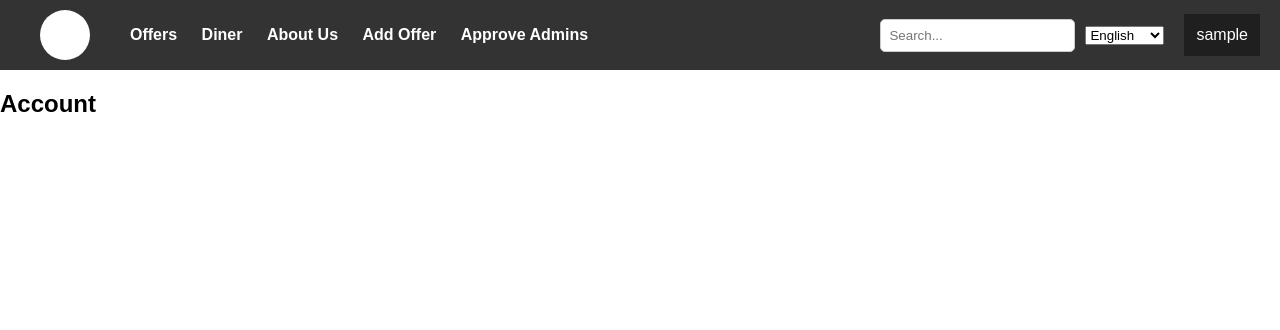
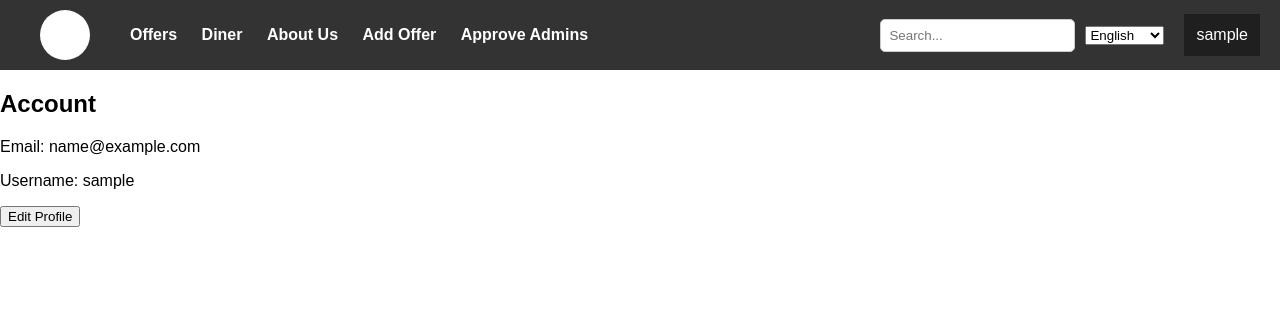
Before and after one commit to ivo5055/Project, a PHP site: page /profile.php in a window 1280 px wide. Shown: the top 330 px of the page. Run offline with PHP 8.4, Linux system fonts and the light colour scheme; the visitor is signed in with stand-in values (Sample User, id 1).

Commit message:
22.05.24

```diff
--- a/elements/header.php
+++ b/elements/header.php
@@ -1,4 +1,6 @@
-<?php session_start();
+<?php
+
+if(!isset($_SESSION['Id']))session_start();
 
 ?>
 
@@ -32,6 +34,7 @@
             echo '<button class="dropbtn" onclick="toggleDropdown()">' . $_SESSION['username'] . '</button>';
             echo '<div class="dropdown-content" id="myDropdown">';
             echo '<a href="profile.php">Profile</a>';
+            echo '<a href="profile.php">Bookmark</a>';
             echo '<a href="includes/logout.php">Logout</a>';
             echo '</div>';
             echo '</div>';
--- a/includes/addOfferI.php
+++ b/includes/addOfferI.php
@@ -14,6 +14,7 @@ if ($_SERVER["REQUEST_METHOD"] == "POST") {
     $price = $_POST["price"];
     $room_number = $_POST["room_number"];
     $room_capacity = $_POST["room_capacity"];
+    $gender_R = $_POST["gender_R"];
 
 
     try {
@@ -63,9 +64,9 @@ if ($_SERVER["REQUEST_METHOD"] == "POST") {
         }
 
         // Insert offer data into database
-        $queryInsert = "INSERT INTO room (description, price,image_url, room_number, room_capacity) VALUES (?, ?, ?, ?, ?)";
+        $queryInsert = "INSERT INTO room (description, price,image_url, room_number, room_capacity, gender_R) VALUES (?, ?, ?, ?, ?, ?)";
         $stmtInsert = $pdo->prepare($queryInsert);
-        $stmtInsert->execute([$description, $price,$new_img_name, $room_number, $room_capacity]);
+        $stmtInsert->execute([$description, $price,$new_img_name, $room_number, $room_capacity, $gender_R]);
 
         // Redirect to offers page after adding offer
         header("Location: ../offers.php");
--- a/includes/login.php
+++ b/includes/login.php
@@ -20,6 +20,7 @@ if ($_SERVER["REQUEST_METHOD"] == "POST") {
             $_SESSION["username"] = $user["user"];
             $_SESSION["gender"] = $user["gender"];
             $_SESSION["account"] = $user["account"];
+            $_SESSION["Id"] = $user["Id"];
 
             header("Location: ../MainPage.php");
             die();
--- a/profile.php
+++ b/profile.php
@@ -1,21 +1,97 @@
+<?php
+
+include "includes/dbh.inc.php";
+
+// Handle form submissions
+if ($_SERVER['REQUEST_METHOD'] == 'POST') {
+    session_start(); // Make sure to start the session
+    $newEmail = $_POST['email'] ?? null;
+    $newUsername = $_POST['username'] ?? null;
+    $userId = $_SESSION['Id'];
+
+    // Update email
+    if ($newEmail) {
+        $queryEmail = "SELECT * FROM users WHERE email = ?";
+        $stmtEmail = $pdo->prepare($queryEmail);
+        $stmtEmail->execute([$newEmail]);
+        if ($stmtEmail->rowCount() > 0) {
+            $emailError = "Email already registered. Please choose a different email.";
+        } else {
+            $queryUpdateEmail = "UPDATE users SET email = ? WHERE Id = ?";
+            $stmtUpdateEmail = $pdo->prepare($queryUpdateEmail);
+            $stmtUpdateEmail->execute([$newEmail, $userId]);
+            $_SESSION['email'] = $newEmail; // Update session
+        }
+    }
+
+    // Update username
+    if ($newUsername) {
+        $queryUser = "SELECT * FROM users WHERE user = ?";
+        $stmtUser = $pdo->prepare($queryUser);
+        $stmtUser->execute([$newUsername]);
+        if ($stmtUser->rowCount() > 0) {
+            $usernameError = "Username already taken. Please choose a different username.";
+        } else {
+            $queryUpdateUser = "UPDATE users SET user = ? WHERE Id = ?";
+            $stmtUpdateUser = $pdo->prepare($queryUpdateUser);
+            $stmtUpdateUser->execute([$newUsername, $userId]);
+            $_SESSION['username'] = $newUsername; // Update session
+        }
+    }
+}
+?>
+
 <!DOCTYPE html>
 <html lang="en">
 <head>
     <meta charset="UTF-8">
     <meta name="viewport" content="width=device-width, initial-scale=1.0">
-    <title>Offers</title>
+    <title>Profile</title>
     <link rel="stylesheet" href="styles.css">
     <link rel="stylesheet" href="dropdown.css">
+    <style>
+        .hidden { display: none; }
+    </style>
 </head>
 <body>
 
 <?php include 'elements/header.php'; ?>
 
-    <div>
-
+<div>
     <h2>Account</h2>
 
-    </div>
+    <p>Email: <?php echo isset($_SESSION['email']) ? htmlspecialchars($_SESSION['email']) : 'Not set'; ?>
+
+    <?php if (!empty($emailError)) echo "<p style='color:red;'>$emailError</p>"; ?>
+
+    <p>Username: <?php echo isset($_SESSION['username']) ? htmlspecialchars($_SESSION['username']) : 'Not set'; ?></p>
+    <?php if (!empty($usernameError)) echo "<p style='color:red;'>$usernameError</p>"; ?>
+
+    <form id="profileForm" method="post" class="hidden">
+        <div>
+            <label for="email">New Email:</label>
+            <input type="text" name="email" placeholder="New Email" value="<?php echo isset($_SESSION['email']) ? htmlspecialchars($_SESSION['email']) : ''; ?>">
+        </div>
+        <div>
+            <label for="username">New Username:</label>
+            <input type="text" name="username" placeholder="New Username" value="<?php echo isset($_SESSION['username']) ? htmlspecialchars($_SESSION['username']) : ''; ?>">
+        </div>
+        <button type="submit">Apply</button>
+
+    </form>
+    <button id="editProfileButton">Edit Profile</button></p>
+</div>
+
+<script>
+    document.getElementById('editProfileButton').addEventListener('click', function() {
+        var profileForm = document.getElementById('profileForm');
+        if (profileForm.classList.contains('hidden')) {
+            profileForm.classList.remove('hidden');
+        } else {
+            profileForm.classList.add('hidden');
+        }
+    });
+</script>
 
 </body>
 </html>
```
Also changed, not shown: addOffer.php (+12 -1 lines), includes/filter.php (+8 -0 lines), includes/offersDisplay.php (added, +29 -0 lines), offers.php (+10 -29 lines), img/IMG-664de88bf33942.70502914.jpg (added), img/IMG-664df6b0149c05.40364014.jpg (added), img/IMG-664e0b35efd5c2.12271766.jpeg (added).
